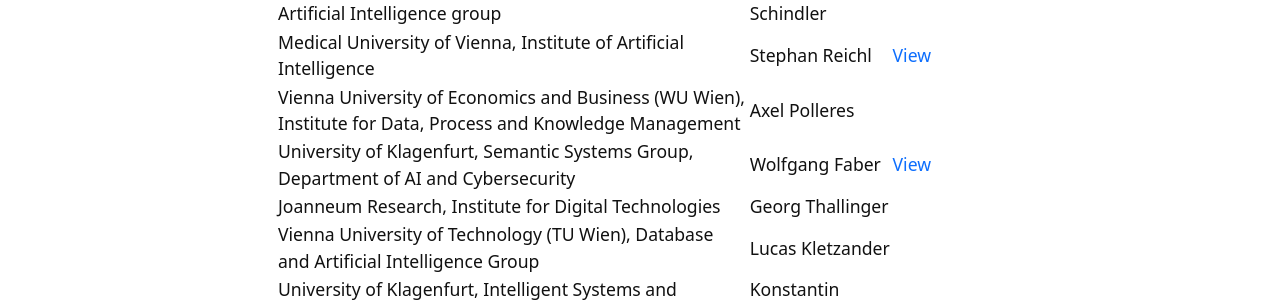
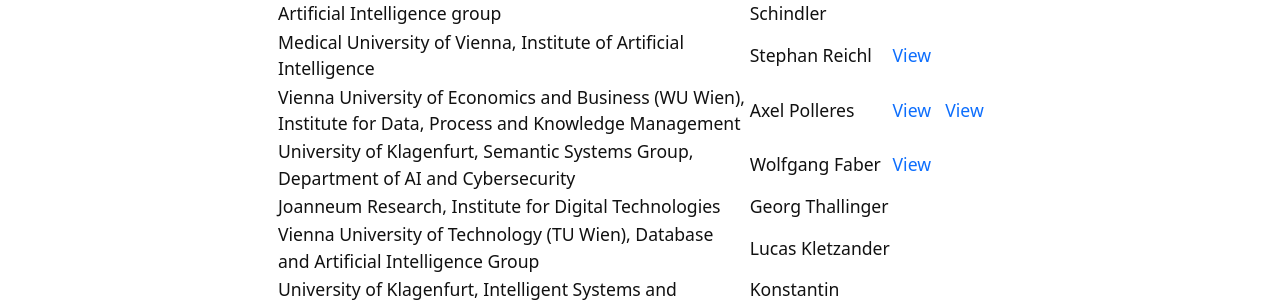
Before and after one commit to anjomshoaa/asai-ne-2023, a Jekyll site: the page built from content/2-program.md, in a window 1280 px wide. Shown: the part 443-745 px from the top of the page. Built offline with Jekyll 4.4.1, drawn with Linux system fonts in a browser that asks for light colours.

Commit message:
WU slides and poster added.

```diff
--- a/content/2-program.md
+++ b/content/2-program.md
@@ -11,7 +11,7 @@ nav: Program
 | Know-Center GmbH, Methods & Algorithms for AI group | Bernhard Geiger |[View](../files/2_BernhardGeiger_slides.pdf) |[View](../files/2_BernhardGeiger_poster.pdf) |
 | Austrian Institute of Technology (AIT), Data Science & Artificial Intelligence group | Alexander Schindler | | |
 | Medical University of Vienna, Institute of Artificial Intelligence | Stephan Reichl |[View](../files/4_StephanReichl_slides.pdf) | |
-| Vienna University of Economics and Business (WU Wien), Institute for Data, Process and Knowledge Management | Axel Polleres | | |
+| Vienna University of Economics and Business (WU Wien), Institute for Data, Process and Knowledge Management | Axel Polleres |[View](../files/5_AxelPolleres_slides.pdf) |[View](../files/5_AxelPolleres_poster.pdf) |
 | University of Klagenfurt, Semantic Systems Group, Department of AI and Cybersecurity | Wolfgang Faber |[View](../files/6_WolfgangFaber_slides.pdf) | |
 | Joanneum Research, Institute for Digital Technologies | Georg Thallinger | | |
 | Vienna University of Technology (TU Wien), Database and Artificial Intelligence Group | Lucas Kletzander | | |
```
Also changed, not shown: 2 other files.
